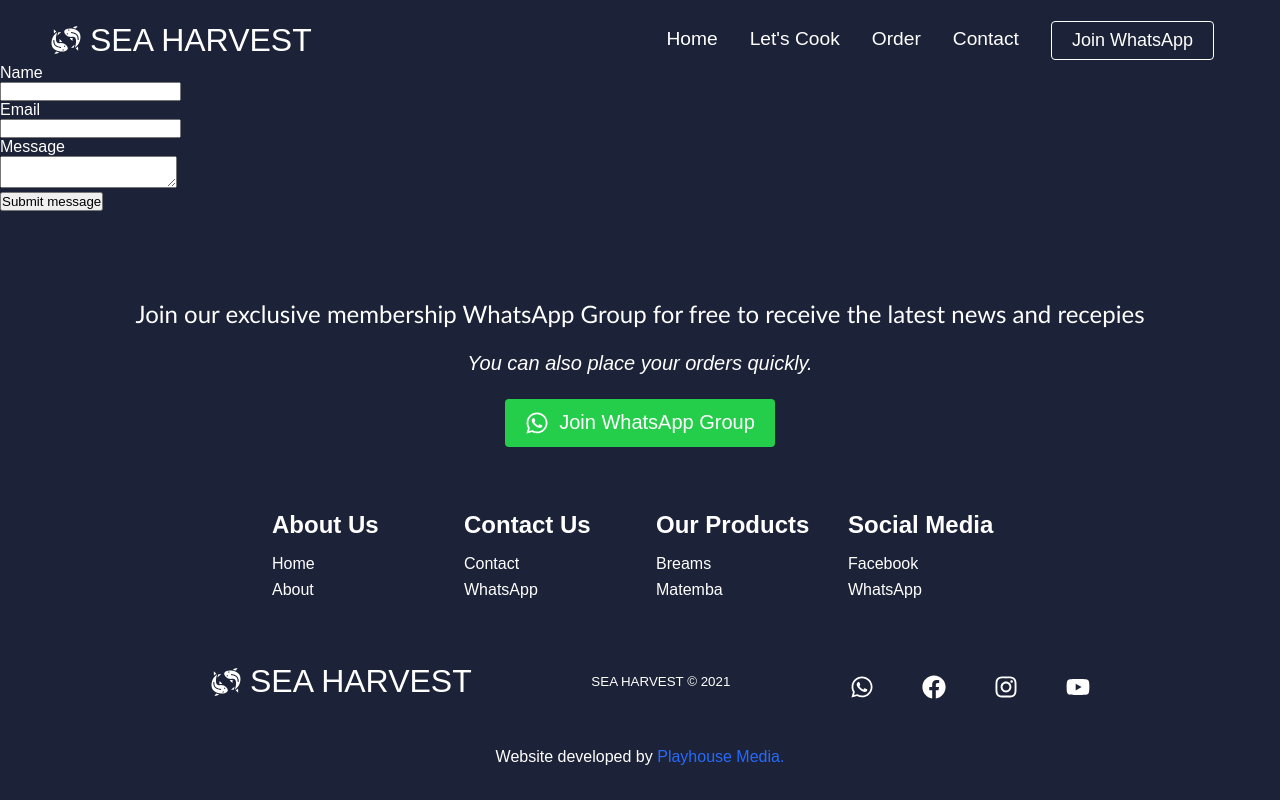
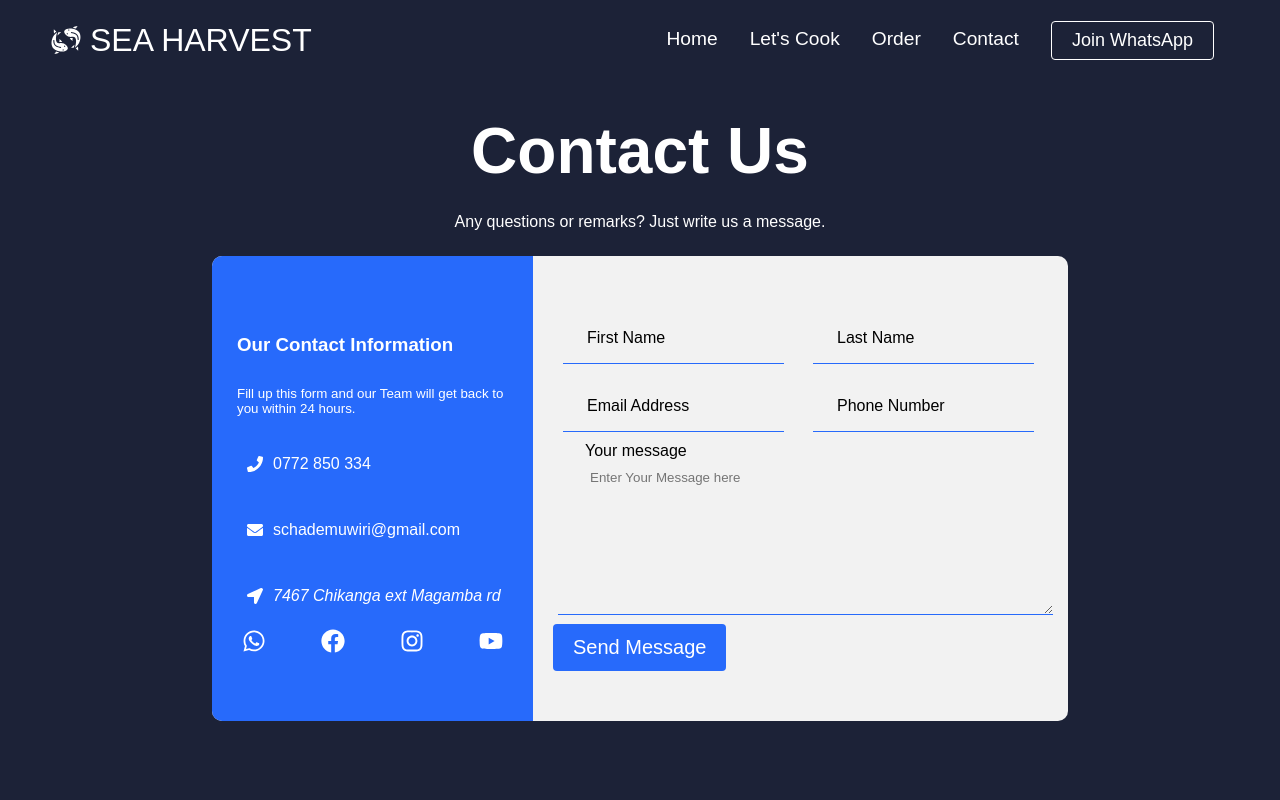
Before and after one commit to jchademwiri/mr-fish, a React (Create React App) app: page /contact in a window 1280 px wide. Shown: the top 800 px of the page. Built offline with nearby package versions, Linux system fonts and the light colour scheme.

Commit message:
added new netlify form

```diff
--- a/public/index.html
+++ b/public/index.html
@@ -48,11 +48,11 @@
 		<title>Sea Harvest - Eat healthy food.</title>
 	</head>
 	<body>
-		<form name="contact" netlify netlify-honeypot="bot-field" hidden>
+		<!-- <form name="contact" netlify netlify-honeypot="bot-field" hidden>
 			<input type="text"  name="name">
 			<input type="email" name="email">
 			<textarea name="message"></textarea>
-	   </form>
+	   </form> -->
 		<noscript>You need to enable JavaScript to run this app.</noscript>
 
 		<div id="root"></div>
--- a/src/components/ContactDetails/index.js
+++ b/src/components/ContactDetails/index.js
@@ -1,5 +1,5 @@
 import React from 'react';
-import { Button } from '../Button';
+// import { Button } from '../Button';
 import './ContactDetails.css';
 import { Link } from 'react-router-dom';
 import {
@@ -11,6 +11,7 @@ import {
 	FaEnvelope,
 	FaLocationArrow,
 } from 'react-icons/fa';
+import Form from '../Form';
 
 const ContactDetails = () => {
 	return (
@@ -80,7 +81,8 @@ const ContactDetails = () => {
 						</div>
 					</div>
 					<div className='right-container '>
-						<form
+						<Form />
+						{/* <form
 							name='contact'
 							method='POST'
 							data-netlify='true'
@@ -158,7 +160,9 @@ const ContactDetails = () => {
 							<Button buttonSize='btn--wide' buttonColor='blue' type='submit'>
 								Send Message
 							</Button>
+
 						</form>
+							*/}
 					</div>
 				</div>
 			</div>
--- a/src/components/Form/index.js
+++ b/src/components/Form/index.js
@@ -1,24 +1,82 @@
 import React from 'react';
+import '../ContactDetails/ContactDetails.css';
+import { Button } from '../Button';
 const Form = () => {
 	return (
 		<>
 			<form name='contact' method='post'>
 				<input type='hidden' name='form-name' value='contact' />
-				<p>
-					<label htmlFor='name'>Name</label> <br />
-					<input type='text' id='name' name='name' required />
-				</p>
-				<p>
-					<label htmlFor='email'>Email</label> <br />
-					<input type='email' id='email' name='email' required />
-				</p>
-				<p>
-					<label htmlFor='message'>Message</label> <br />
-					<textarea id='message' name='message' required></textarea>
-				</p>
-				<p>
-					<input type='submit' value='Submit message' />
-				</p>
+				<div className='contained'>
+					<div className='form'>
+						<input
+							className='form__input'
+							type='text'
+							name='firstName'
+							id='firstname'
+							placeholder=' '
+							required
+						/>
+						<label className='form__label' htmlFor='firstname'>
+							First Name
+						</label>
+					</div>
+					<div className='form'>
+						<input
+							className='form__input'
+							type='text'
+							name='lastname'
+							id='lastname'
+							placeholder=' '
+							required
+						/>
+						<label className='form__label' htmlFor='lastname'>
+							Last Name
+						</label>
+					</div>
+				</div>
+				<div className='contained'>
+					<div className='form'>
+						<input
+							className='form__input'
+							type='email'
+							name='email'
+							id='email'
+							placeholder=' '
+							required
+						/>
+						<label className='form__label' htmlFor='email'>
+							Email Address
+						</label>
+					</div>
+					<div className='form'>
+						<input
+							className='form__input'
+							type='tel'
+							name='phone_number'
+							id='phone_number'
+							placeholder=' '
+							required
+						/>
+						<label className='form__label' htmlFor='phone_number'>
+							Phone Number
+						</label>
+					</div>
+				</div>
+
+				<div>
+					<label className='text__area' htmlFor='message'>
+						Your message
+					</label>
+					<textarea
+						className='text__area'
+						name='message'
+						id='message'
+						required
+						placeholder='Enter Your Message here'></textarea>
+				</div>
+				<Button buttonSize='btn--wide' buttonColor='blue' type='submit'>
+					Send Message
+				</Button>
 			</form>
 		</>
 	);
--- a/src/pages/contact.js
+++ b/src/pages/contact.js
@@ -1,8 +1,8 @@
 import React from 'react';
 import { Helmet } from 'react-helmet';
-import Form from '../components/Form';
+// import Form from '../components/Form';
 
-// import ContactDetails from '../components/ContactDetails';
+import ContactDetails from '../components/ContactDetails';
 
 import Location from '../components/Location';
 
@@ -39,8 +39,8 @@ const Contact = () => {
 				/>
 			</Helmet>
 			<Location />
-			{/* <ContactDetails /> */}
-			<Form />
+			<ContactDetails />
+			{/* <Form /> */}
 		</>
 	);
 };
```
